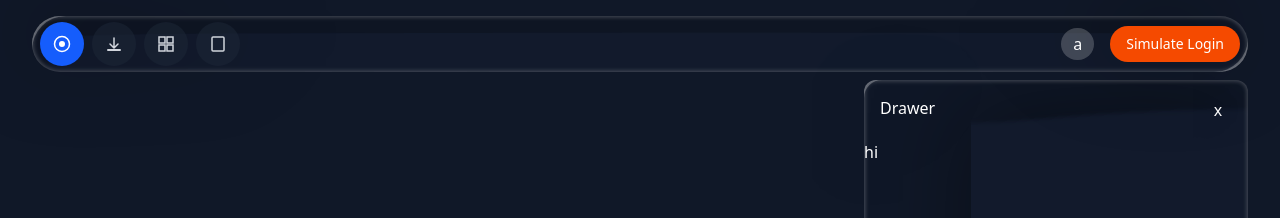
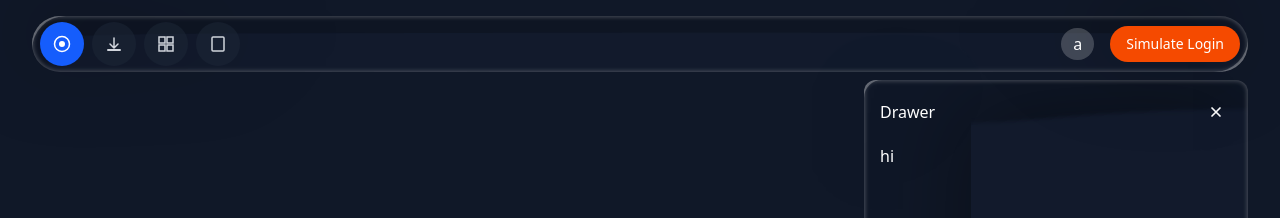
Before and after one commit to krushilnaik/input-test, a React (Vite) app: page / in a window 1280 px wide. Shown: the top 218 px of the page. Built offline with nearby package versions, Linux system fonts and the light colour scheme.

Commit message:
refactor: reorganize constants and remove unused components

```diff
--- /dev/null
+++ b/src/animations/drawer.css
@@ -0,0 +1,11 @@
+.drawer.open {
+  opacity: 1;
+  pointer-events: auto;
+  transform: translateX(0);
+}
+
+.drawer {
+  opacity: 0;
+  pointer-events: none;
+  transform: translateX(100%);
+}
--- a/src/components/AnimatedInput.tsx
+++ b/src/components/AnimatedInput.tsx
@@ -6,7 +6,7 @@ import { BorderAnimation } from "@/components/BorderAnimation";
 import { FilePills } from "@/components/FilePills";
 import { SendButton } from "@/components/SendButton";
 import { SuggestionPills } from "@/components/SuggestionPills";
-import { COLORS, INPUT_DIMENSIONS } from "@/constants";
+import { COLORS, INPUT_DIMENSIONS } from "@/constants/borderAnimation";
 import { useBorderAnimation } from "@/hooks/useBorderAnimation";
 import { useViewTransitionPause } from "@/hooks/useViewTransitionPause";
 import { useAnimationContext } from "@/contexts/AnimationContext";
--- a/src/components/BorderAnimation.tsx
+++ b/src/components/BorderAnimation.tsx
@@ -2,7 +2,7 @@ import { useGSAP } from "@gsap/react";
 import gsap from "gsap";
 import { useEffect, useState } from "react";
 
-import { BORDER_CONFIG, COLORS, INPUT_DIMENSIONS } from "@/constants";
+import { BORDER_CONFIG, COLORS, INPUT_DIMENSIONS } from "@/constants/borderAnimation";
 
 interface BorderAnimationProps {
   pathRef: React.RefObject<SVGPathElement | null>;
--- a/src/components/Navigation.tsx
+++ b/src/components/Navigation.tsx
@@ -57,7 +57,9 @@ export function Navigation() {
   }, []);
 
   const toggleActionPanel = useCallback(() => {
-    setCount(count === "0rem" ? "24rem" : "0rem");
+    const actionPanel = document.getElementById("actionPanel");
+    actionPanel?.classList.toggle("open");
+    setCount(actionPanel?.classList.contains("open") ? "24rem" : "0rem");
   }, [setCount, count]);
 
   return (
--- a/src/components/atoms/Shimmer.tsx
+++ /dev/null
@@ -1,36 +0,0 @@
-import { gsap } from "gsap";
-import { useEffect, useRef } from "react";
-
-interface ShimmerProps {
-  width?: string;
-  height?: string;
-}
-
-export function Shimmer({ width = "100%", height = "1rem" }: ShimmerProps) {
-  const containerRef = useRef<HTMLDivElement | null>(null);
-  const shineRef = useRef<HTMLDivElement | null>(null);
-
-  useEffect(() => {
-    const prefersReducedMotion = window.matchMedia("(prefers-reduced-motion: reduce)").matches;
-
-    if (prefersReducedMotion || !shineRef.current) return;
-
-    const ctx = gsap.context(() => {
-      gsap.set(shineRef.current, { xPercent: -100 });
-      gsap.to(shineRef.current, {
-        xPercent: 100,
-        duration: 1.5,
-        ease: "none",
-        repeat: -1,
-      });
-    }, containerRef);
-
-    return () => ctx.revert();
-  }, []);
-
-  return (
-    <div ref={containerRef} className="bg-shimmer relative overflow-hidden rounded-lg" style={{ width, height }}>
-      <div ref={shineRef} className="absolute inset-0 bg-linear-to-r from-transparent via-white/20 to-transparent" />
-    </div>
-  );
-}
--- a/src/components/drawers/Drawer.tsx
+++ b/src/components/drawers/Drawer.tsx
@@ -1,6 +1,8 @@
+import { CloseIcon } from "@/atoms/icons/CloseIcon";
 import { HEADER_HEIGHT, PAGE_PADDING_X, PAGE_PADDING_Y } from "@/constants/sizes";
 import { useStore } from "@/stores/sidebar";
-import { useEffect, useMemo, useState, type PropsWithChildren } from "react";
+import { useEffect, useMemo, type PropsWithChildren } from "react";
+import "@/animations/drawer.css";
 
 interface DrawerProps {
   initialWidth: string;
@@ -10,7 +12,7 @@ interface DrawerProps {
   id: string;
 }
 
-function Drawer({
+export default function Drawer({
   initialWidth,
   isResizable = false,
   children,
@@ -21,11 +23,12 @@ function Drawer({
   const width = initialWidth;
   const right = PAGE_PADDING_X;
   const setCount = useStore((state) => state.setCount);
-  const [isOpen, setIsOpen] = useState(initialState === "open");
-
   useEffect(() => {
-    setCount(isOpen ? width : "0rem");
-  }, [isOpen]);
+    if (initialState === "open") {
+      document.getElementById(id)?.classList.add("open");
+      setCount(width);
+    }
+  }, [initialState]);
 
   useMemo(() => {
     setCount(width);
@@ -40,25 +43,28 @@ function Drawer({
   }, [HEADER_HEIGHT, PAGE_PADDING_Y]);
 
   const closeDrawer = () => {
-    setIsOpen(false);
+    document.getElementById(id)?.classList.remove("open");
+    setCount("0rem");
   };
 
   return (
     <div
       id={id}
+      data-width={width}
       style={{ width, height, top, right }}
-      className={`glass h-full absolute rounded-xl duration-500 ease-overshoot ${isOpen ? "opacity-100 pointer-events-auto translate-x-0" : "opacity-0 pointer-events-none translate-x-full"}`}
+      className="glass drawer h-full absolute rounded-xl duration-500 ease-overshoot"
     >
       {isResizable && <div className="absolute left-2 top-1/2 -translate-y-1/2 z-10">|</div>}
-      <div className="flex justify-between p-4">
+      <div className="flex justify-between items-center p-4">
         {header ?? <span>Drawer</span>}
-        <button onClick={closeDrawer} className="w-7 h-7 bg-transparent hover:bg-white/10 rounded-md">
-          x
+        <button
+          onClick={closeDrawer}
+          className="p-2 bg-white/0 hover:bg-white/10 rounded-md transition-colors duration-200"
+        >
+          <CloseIcon size={16} />
         </button>
       </div>
-      {children}
+      <div className="px-4">{children}</div>
     </div>
   );
 }
-
-export default Drawer;
--- a/src/hooks/useBorderAnimation.ts
+++ b/src/hooks/useBorderAnimation.ts
@@ -1,6 +1,6 @@
 import gsap from "gsap";
 
-import { COLORS, INPUT_DIMENSIONS } from "@/constants";
+import { COLORS, INPUT_DIMENSIONS } from "@/constants/borderAnimation";
 
 interface UseBorderAnimationParams {
   pathRef: React.RefObject<SVGPathElement | null>;
--- a/src/utils/pathUtils.ts
+++ b/src/utils/pathUtils.ts
@@ -1,4 +1,4 @@
-import { BORDER_CONFIG, INPUT_DIMENSIONS } from "@/constants";
+import { BORDER_CONFIG, INPUT_DIMENSIONS } from "@/constants/borderAnimation";
 
 export function createRoundedRectanglePath() {
   const inputWidth = INPUT_DIMENSIONS.width;
```
Also changed, not shown: src/constants/borderAnimation.ts (renamed from src/constants.ts).
